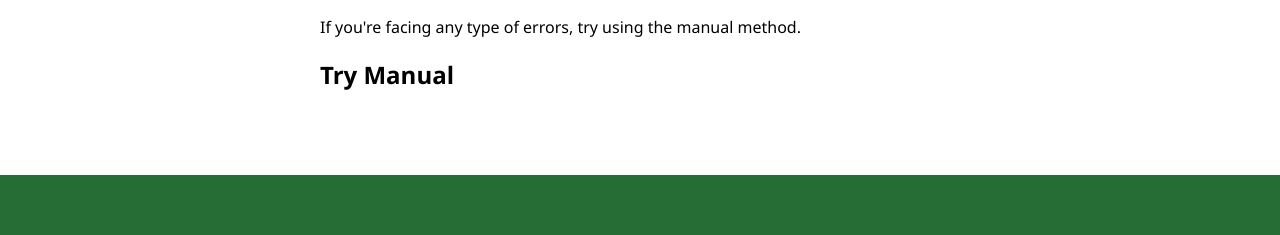
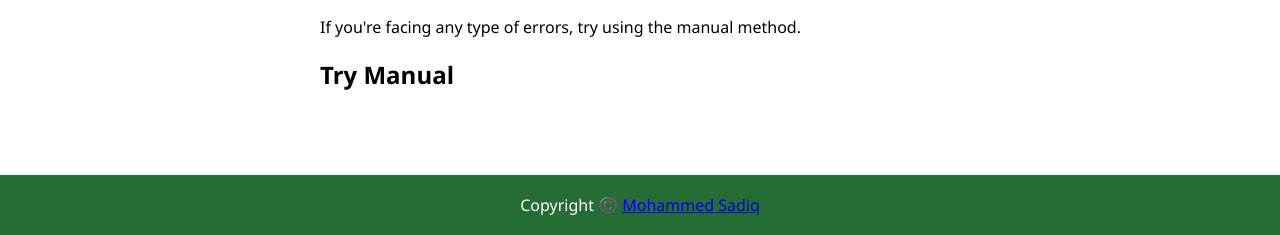
Before and after one commit to 4TechSadiq/CGPA-CALC, a Flask app: page /auto in a window 1280 px wide. Shown: the part 814-1049 px from the top of the page. Run offline with Flask 3, Linux system fonts and the light colour scheme.

Commit message:
Update automatic.html

```diff
--- a/templates/automatic.html
+++ b/templates/automatic.html
@@ -62,6 +62,8 @@
             <a onclick="window.location.href='/manual'"><h2>Try Manual</h2></a>
         </div>
     </div>
-    <footer></footer>
+    <footer><p>Copyright ©️
+            <a href="https://github.com/S4DIQ84">Mohammed Sadiq</a>
+        </p></footer>
 </body>
 </html>
```
